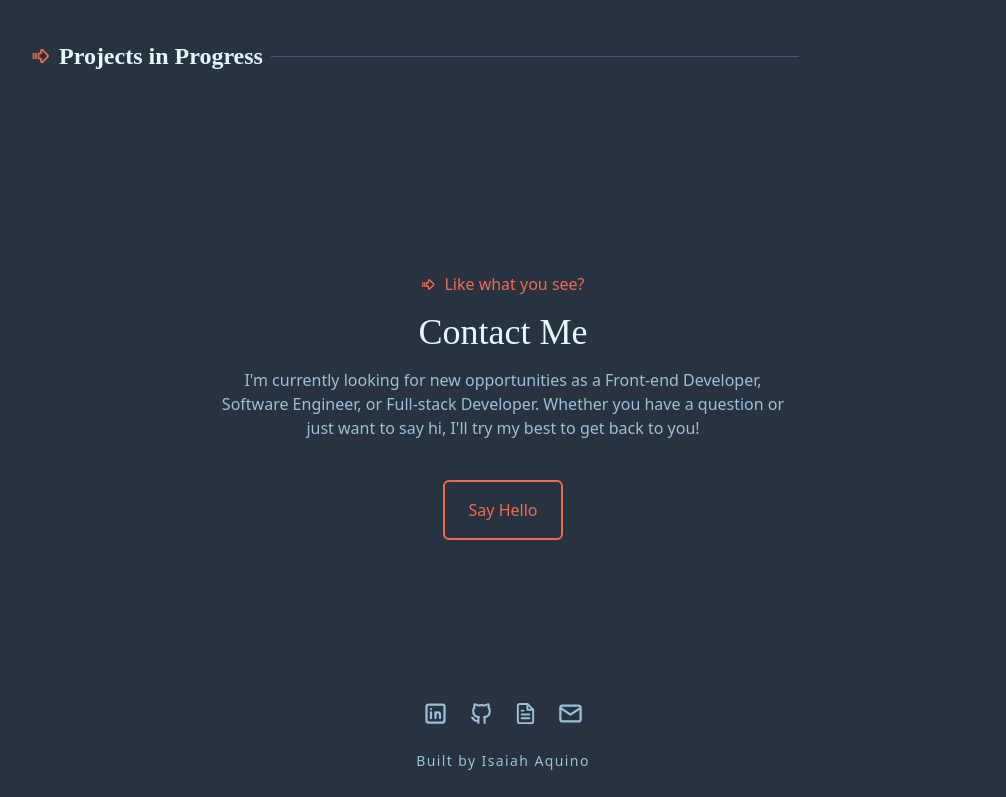
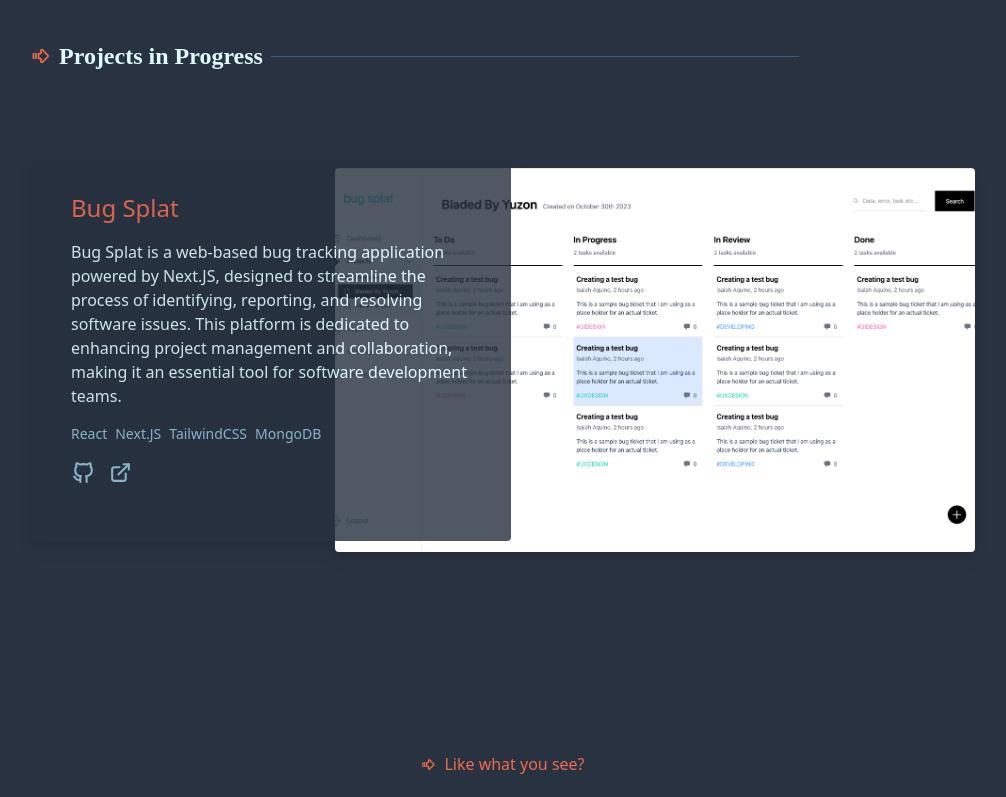
Before and after one commit to isaiahaquino/react-portfolio, a Next.js app: page / in a window 1280 px wide. Shown: the part 4064-4861 px from the top of the page, without its empty margins (137-1143 px from the left). Built offline with nearby package versions, Linux system fonts and the light colour scheme; a web font is replaced by a local one.

Commit message:
project in progress

```diff
--- a/app/page.tsx
+++ b/app/page.tsx
@@ -194,6 +194,15 @@ export default function Home() {
 
         <SectionHeader title='Projects in Progress' />
 
+        <Project
+          orientation='left'
+          title='Bug Splat'
+          img='/bug_splat.png'
+          desc={`Bug Splat is a web-based bug tracking application powered by Next.JS, designed to streamline the process of identifying, reporting, and resolving software issues. This platform is dedicated to enhancing project management and collaboration, making it an essential tool for software development teams.`}
+          stack={['React', 'Next.JS', 'TailwindCSS', 'MongoDB']}
+          externalLink='https://bug-tracker-beta.vercel.app/'
+          githubLink='https://github.com/isaiahaquino/bug-tracker'
+        />
 
 
       </section>
```
Also changed, not shown: public/bug_splat.png (added).
